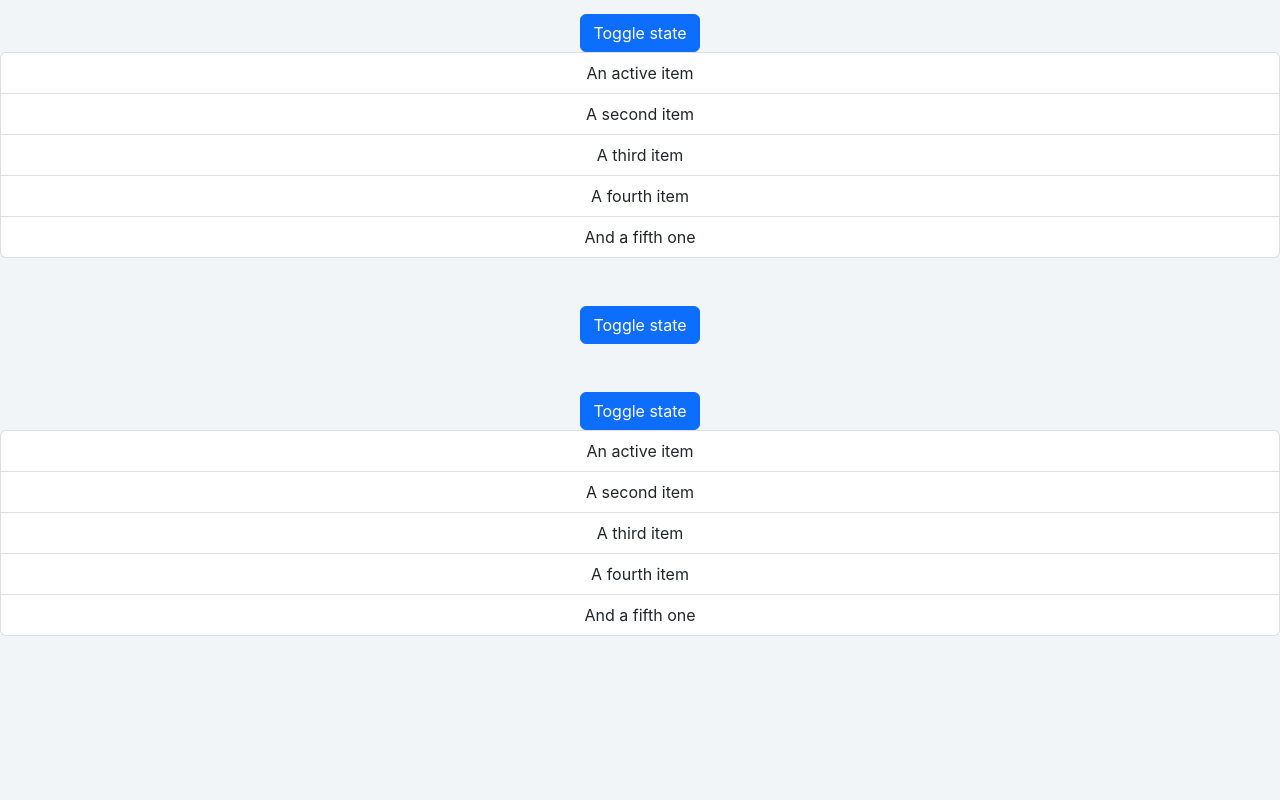
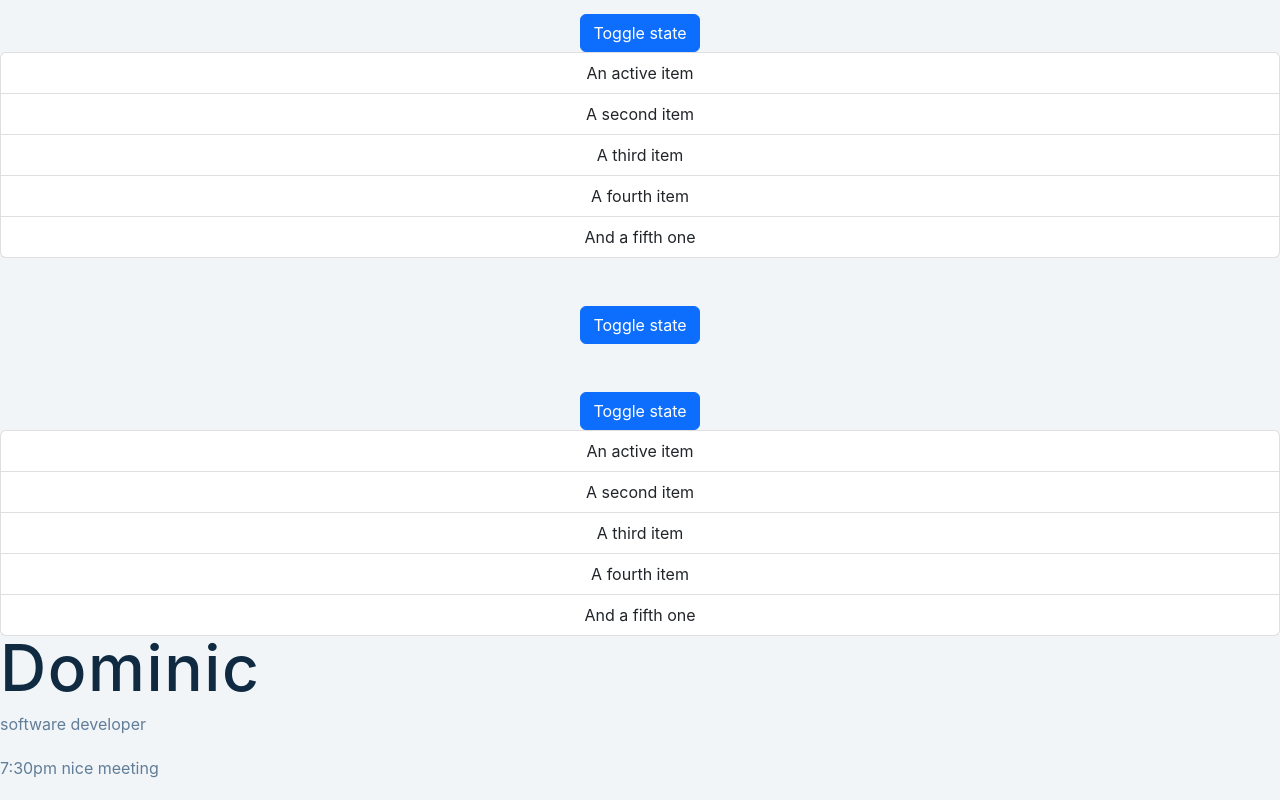
Before and after one commit to domchu/practical, a React (Create React App) app: page / in a window 1280 px wide. Shown: the part 370-1170 px from the top of the page. Before the commit the page ends 1006 px from the top, so only its background shows below. Built offline with nearby package versions, Linux system fonts and the light colour scheme.

Commit message:
chores:done with props

```diff
--- a/src/App.js
+++ b/src/App.js
@@ -1,5 +1,6 @@
 import React from "react";
 import Counter from "./Counter/Counter";
+import Props from "./Props/Props";
 import SampleOne from "./Toggle/SampleOne";
 import SampleThree from "./Toggle/SampleThree";
 import SampleTwo from "./Toggle/SampleTwo";
@@ -12,6 +13,7 @@ function App() {
       <SampleOne />
       <SampleTwo />
       <SampleThree />
+      <Props />
     </>
   );
 }
--- /dev/null
+++ b/src/Props/Props.js
@@ -0,0 +1,12 @@
+import React from "react";
+import PropsDetail from "./PropsDetail";
+
+const Props = () => {
+  return (
+    <>
+      <PropsDetail name="dominic" job="software developer" />
+    </>
+  );
+};
+
+export default Props;
--- /dev/null
+++ b/src/Props/PropsDetail.js
@@ -0,0 +1,17 @@
+import React from "react";
+
+const PropsDetail = ({ name, job }) => {
+  return (
+    <div>
+      <div>
+        <h1>{name}</h1>
+        <div>
+          <p>{job}</p>
+          <p>7:30pm nice meeting</p>
+        </div>
+      </div>
+    </div>
+  );
+};
+
+export default PropsDetail;
```
